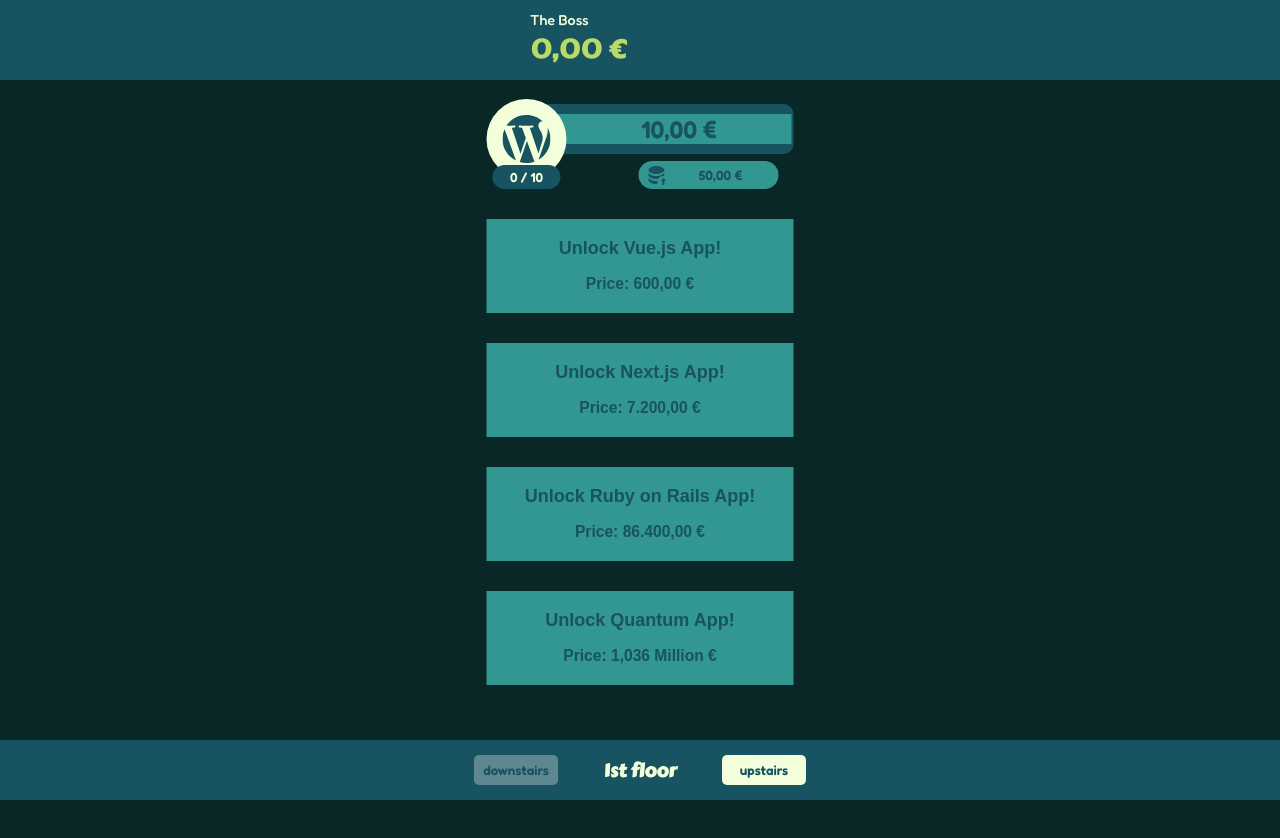
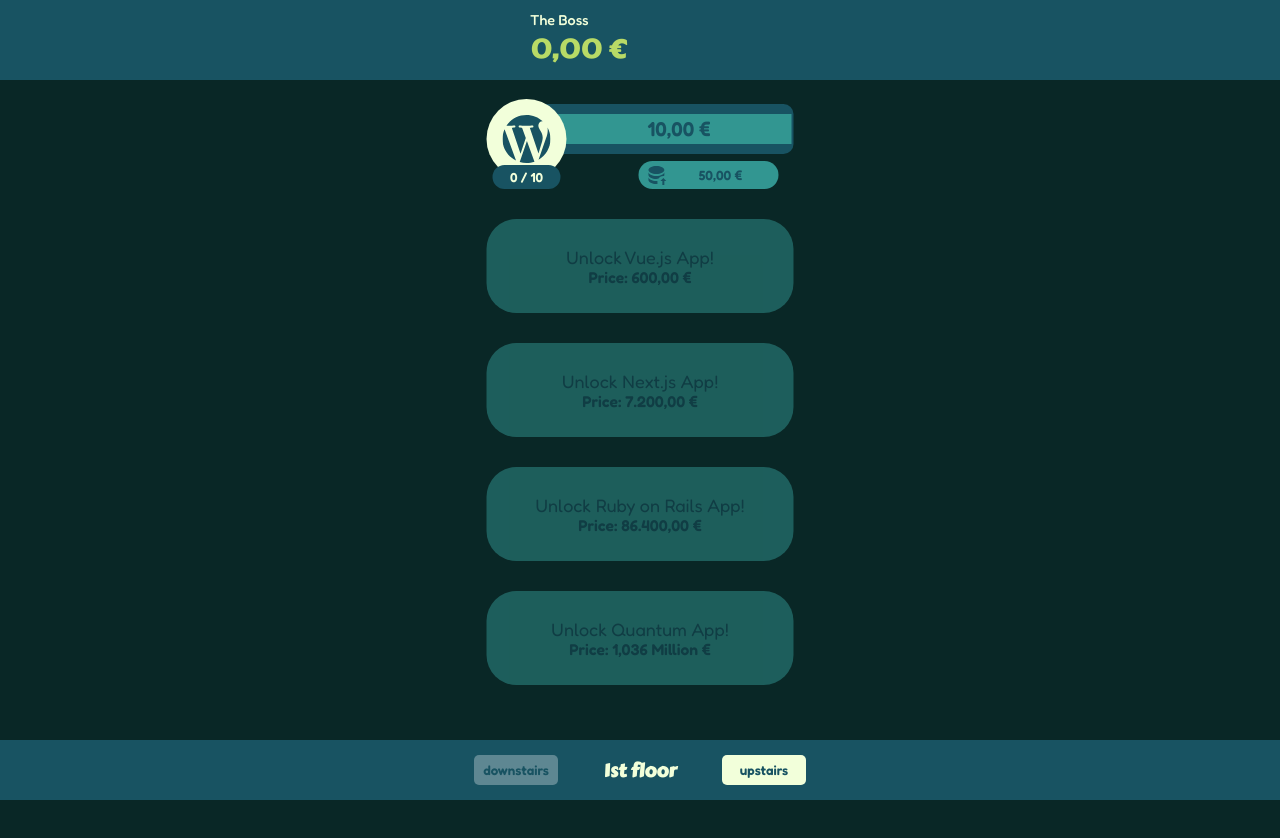
Before and after one commit to Satttoshi/idle-boss, a Next.js app: page /floor/1 in a window 1280 px wide. Shown: the top 838 px of the page. Built offline with nearby package versions, Linux system fonts and the light colour scheme; no server answers; what @rainbow-me/rainbowkit, wagmi would draw is missing.

Commit message:
dont mind me, Im just cleaning here

```diff
--- a/src/components/MoneyButton.js
+++ b/src/components/MoneyButton.js
@@ -40,15 +40,4 @@ const StyledButton = styled.button`
     cursor: default;
     background-color: var(--3);
   }
-
-  @media (hover: hover) {
-    &:hover {
-    }
-  }
-
-  @media (hover: none) {
-    &:active,
-    &:focus {
-    }
-  }
 `;
--- a/src/components/PopupText.js
+++ b/src/components/PopupText.js
@@ -28,15 +28,14 @@ const PopupAnimation = keyframes`
 const StyledPopup = styled.span`
   position: absolute;
   width: 225px;
-  top: 11px;
+  top: 13px;
   left: 21px;
   z-index: 10;
   color: var(--1);
   font-family: var(--font1);
   text-align: center;
-  font-size: 1.5rem;
+  font-size: 1.25rem;
   font-weight: 600;
-  text-align: center;
 
   text-shadow: -1px -1px 0 var(--5), 1px -1px 0 var(--5), -1px 1px 0 var(--5),
     1px 1px 0 var(--5);
--- a/src/components/ProgressBar.js
+++ b/src/components/ProgressBar.js
@@ -56,15 +56,14 @@ const StyledWrapper = styled.div`
 const StyledIncome = styled.span`
   position: absolute;
   width: 225px;
-  top: 11px;
+  top: 13px;
   left: 21px;
   z-index: 10;
   color: var(--5);
   font-family: var(--font1);
   text-align: center;
-  font-size: 1.5rem;
+  font-size: 1.25rem;
   font-weight: 600;
-  text-align: center;
 
   -webkit-user-select: none;
   -ms-user-select: none;
--- a/src/components/TierLocked.js
+++ b/src/components/TierLocked.js
@@ -39,13 +39,36 @@ const StyledButton = styled.button`
   cursor: pointer;
   color: var(--5);
   background-color: var(--1);
+  border-radius: 30px;
+
+  font-family: var(--font1);
 
   h2 {
     font-size: 18px;
+    font-weight: 400;
+    margin: 0px;
+  }
+
+  h3 {
+    font-weight: 600;
+    margin: 0px;
   }
 
   :disabled {
     cursor: default;
     background-color: var(--4);
+    opacity: 0.5;
+  }
+
+  @media (hover: hover) {
+    &:hover:enabled {
+      background-color: var(--3);
+    }
+  }
+
+  @media (hover: none) {
+    &:active:enabled {
+      background-color: var(--3);
+    }
   }
 `;
--- a/src/pages/index.js
+++ b/src/pages/index.js
@@ -79,7 +79,7 @@ const StyledModal = styled.div`
   left: 50%;
   bottom: 260px;
   transform: translateX(-50%);
-  width: 80%;
+  width: 300px;
   height: 180px;
   background-color: var(--5);
   border-radius: 50px;
```
Also changed, not shown: src/assets/animation/unlock.json (added, +1 -0 lines).
